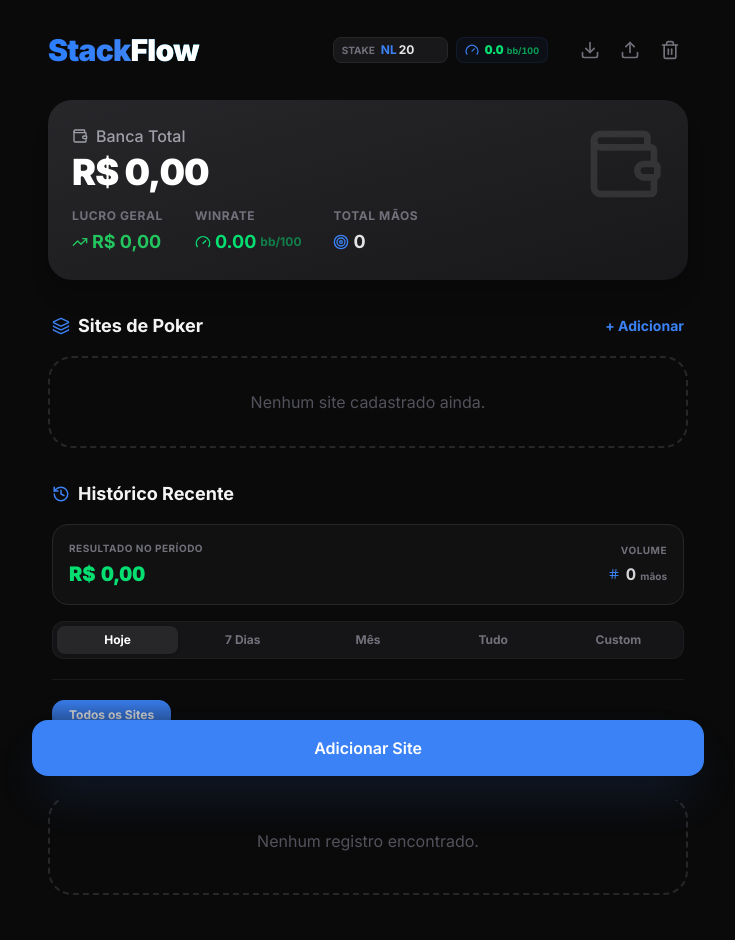
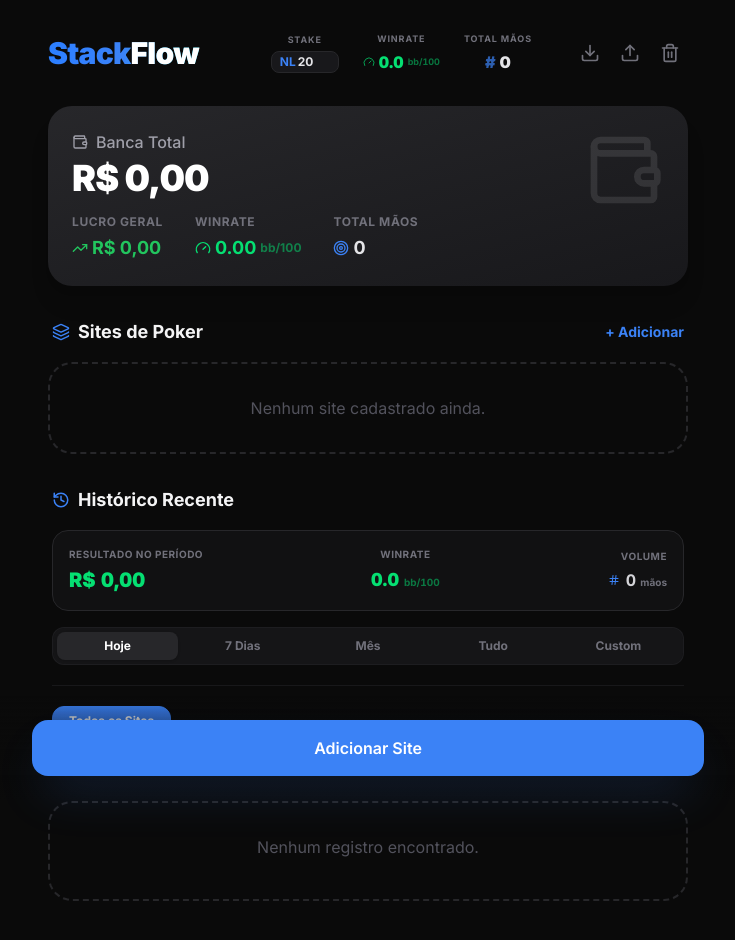
Before and after one commit to diogopereiraasp/stackflow, a React (Vite) app: page / in a window 1280 px wide. Shown: the top 940 px of the page, without its empty margins (272-1007 px from the left). Built offline with nearby package versions, Linux system fonts and the light colour scheme.

Commit message:
style: unify header and results summary design with vertical alignment and more stats

```diff
--- a/src/App.tsx
+++ b/src/App.tsx
@@ -126,6 +126,13 @@ export default function App() {
     return (stats.totalProfit / bbValue) / (stats.totalHands / 100);
   }, [stats.totalProfit, stats.totalHands, stake]);
 
+  const periodBb100 = useMemo(() => {
+    if (periodStats.hands === 0) return 0;
+    const bbValue = parseFloat(stake) / 100;
+    if (isNaN(bbValue) || bbValue === 0) return 0;
+    return (periodStats.profit / bbValue) / (periodStats.hands / 100);
+  }, [periodStats, stake]);
+
   return (
     <div className="max-w-2xl mx-auto px-4 pt-8 pb-32 min-h-screen">
       <Header
@@ -135,6 +142,7 @@ export default function App() {
         stake={stake}
         onStakeChange={setStake}
         bb100={bb100}
+        totalHands={stats.totalHands}
       />
 
       <BankrollStats {...stats} bb100={bb100} />
@@ -191,6 +199,7 @@ export default function App() {
           customRange={customRange}
           onCustomRangeChange={setCustomRange}
           periodStats={periodStats}
+          periodBb100={periodBb100}
         />
 
         <div className="space-y-3">
--- a/src/components/Header.tsx
+++ b/src/components/Header.tsx
@@ -9,10 +9,11 @@ interface HeaderProps {
   stake: string;
   onStakeChange: (stake: string) => void;
   bb100: number;
+  totalHands: number;
 }
 
 export const Header: React.FC<HeaderProps> = ({
-  onExport, onImport, onReset, stake, onStakeChange, bb100
+  onExport, onImport, onReset, stake, onStakeChange, bb100, totalHands
 }) => {
   return (
     <header className="flex justify-between items-center mb-8 gap-4">
@@ -20,27 +21,37 @@ export const Header: React.FC<HeaderProps> = ({
         Stack<span className="text-white">Flow</span>
       </h1>
 
-      <div className="flex items-center gap-2 flex-1 justify-end mr-2">
-        <div className="flex items-center gap-1.5 px-2 py-1 bg-zinc-900 border border-zinc-800 rounded-lg">
-          <span className="text-[10px] font-bold text-zinc-500 uppercase">Stake</span>
-          <div className="flex items-center text-xs font-bold">
+      <div className="flex items-center gap-6 flex-1 justify-end mr-6">
+        <div className="flex flex-col items-center">
+          <span className="text-[9px] font-bold text-zinc-500 uppercase tracking-widest mb-1 text-center w-full">Stake</span>
+          <div className="flex items-center text-xs font-bold bg-zinc-900 border border-zinc-800 px-2 py-0.5 rounded-lg">
             <span className="text-primary mr-0.5">NL</span>
             <input
               type="number"
               value={stake}
               onChange={(e) => onStakeChange(e.target.value)}
-              className="w-10 bg-transparent focus:outline-none text-zinc-200"
+              className="w-8 bg-transparent focus:outline-none text-zinc-200"
             />
           </div>
         </div>
-        <div className="flex items-center gap-1.5 px-2 py-1 bg-primary/5 border border-primary/10 rounded-lg">
-          <Gauge size={14} className="text-primary" />
-          <span className={cn(
-            "text-xs font-black tabular-nums",
+
+        <div className="flex flex-col items-center">
+          <span className="text-[9px] font-bold text-zinc-500 uppercase tracking-widest mb-1">Winrate</span>
+          <div className={cn(
+            "text-base font-black tabular-nums flex items-center gap-1",
             bb100 >= 0 ? "text-green-400" : "text-red-400"
           )}>
-            {bb100.toFixed(1)} <span className="text-[9px] font-bold opacity-70">bb/100</span>
-          </span>
+            <Gauge size={12} className="opacity-70" />
+            {bb100.toFixed(1)} <span className="text-[9px] font-bold opacity-50">bb/100</span>
+          </div>
+        </div>
+
+        <div className="flex flex-col items-center">
+          <span className="text-[9px] font-bold text-zinc-500 uppercase tracking-widest mb-1">Total Mãos</span>
+          <div className="text-base font-black text-zinc-200 flex items-center gap-1">
+            <span className="text-primary opacity-70">#</span>
+            {totalHands.toLocaleString()}
+          </div>
         </div>
       </div>
 
--- a/src/components/History/HistoryFilters.tsx
+++ b/src/components/History/HistoryFilters.tsx
@@ -15,6 +15,7 @@ interface HistoryFiltersProps {
   customRange: { start: string; end: string };
   onCustomRangeChange: (range: { start: string; end: string }) => void;
   periodStats: { profit: number; hands: number };
+  periodBb100: number;
 }
 
 export const HistoryFilters: React.FC<HistoryFiltersProps> = ({
@@ -28,6 +29,7 @@ export const HistoryFilters: React.FC<HistoryFiltersProps> = ({
   customRange,
   onCustomRangeChange,
   periodStats,
+  periodBb100,
 }) => {
   const timeOptions = [
     { id: 'day', label: 'Hoje' },
@@ -58,6 +60,16 @@ export const HistoryFilters: React.FC<HistoryFiltersProps> = ({
                 {periodStats.profit >= 0 ? '↑' : '↓'}
               </span>
             )}
+          </div>
+        </div>
+
+        <div className="text-center">
+          <p className="text-[10px] font-bold text-zinc-500 uppercase tracking-wider mb-1">Winrate</p>
+          <div className={cn(
+            "text-lg font-black tabular-nums",
+            periodBb100 >= 0 ? "text-green-400" : "text-red-400"
+          )}>
+            {periodBb100.toFixed(1)} <span className="text-[10px] font-bold opacity-50">bb/100</span>
           </div>
         </div>
 
```
